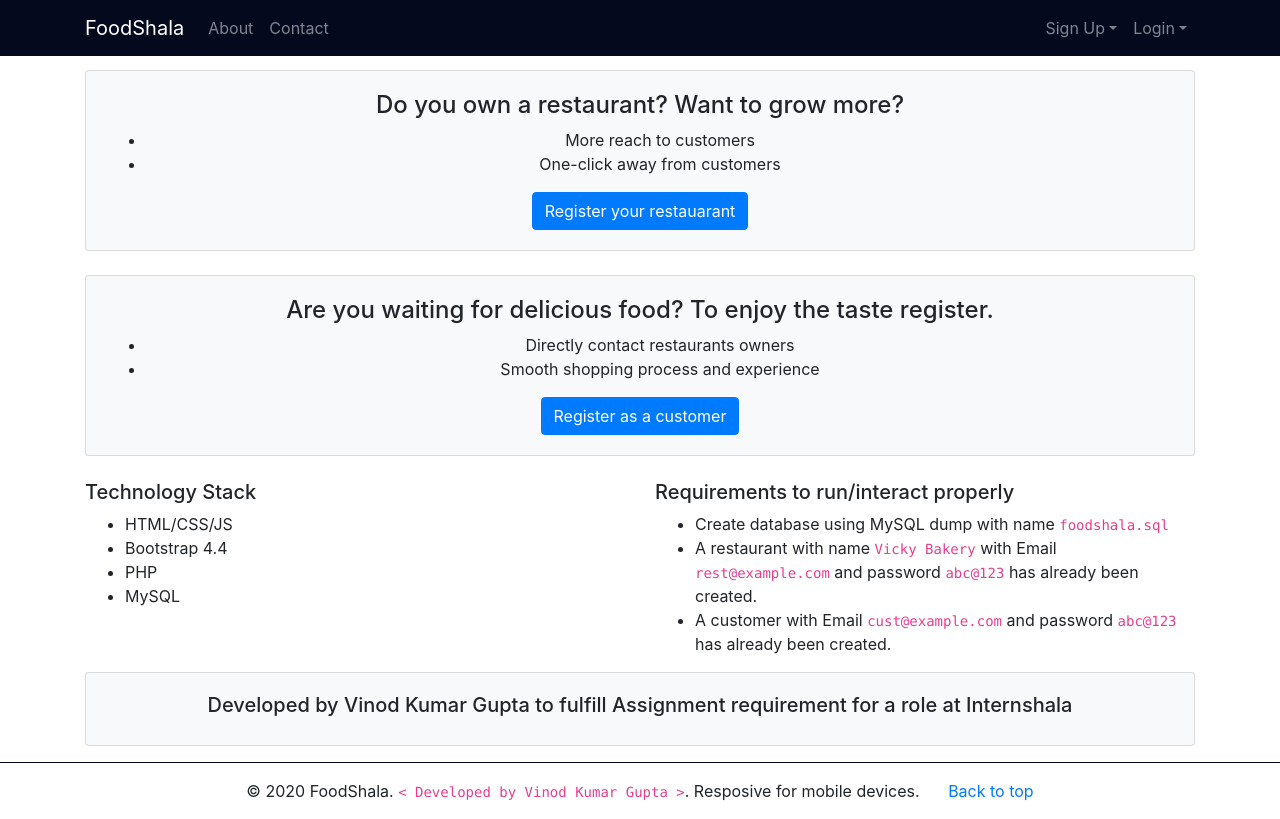
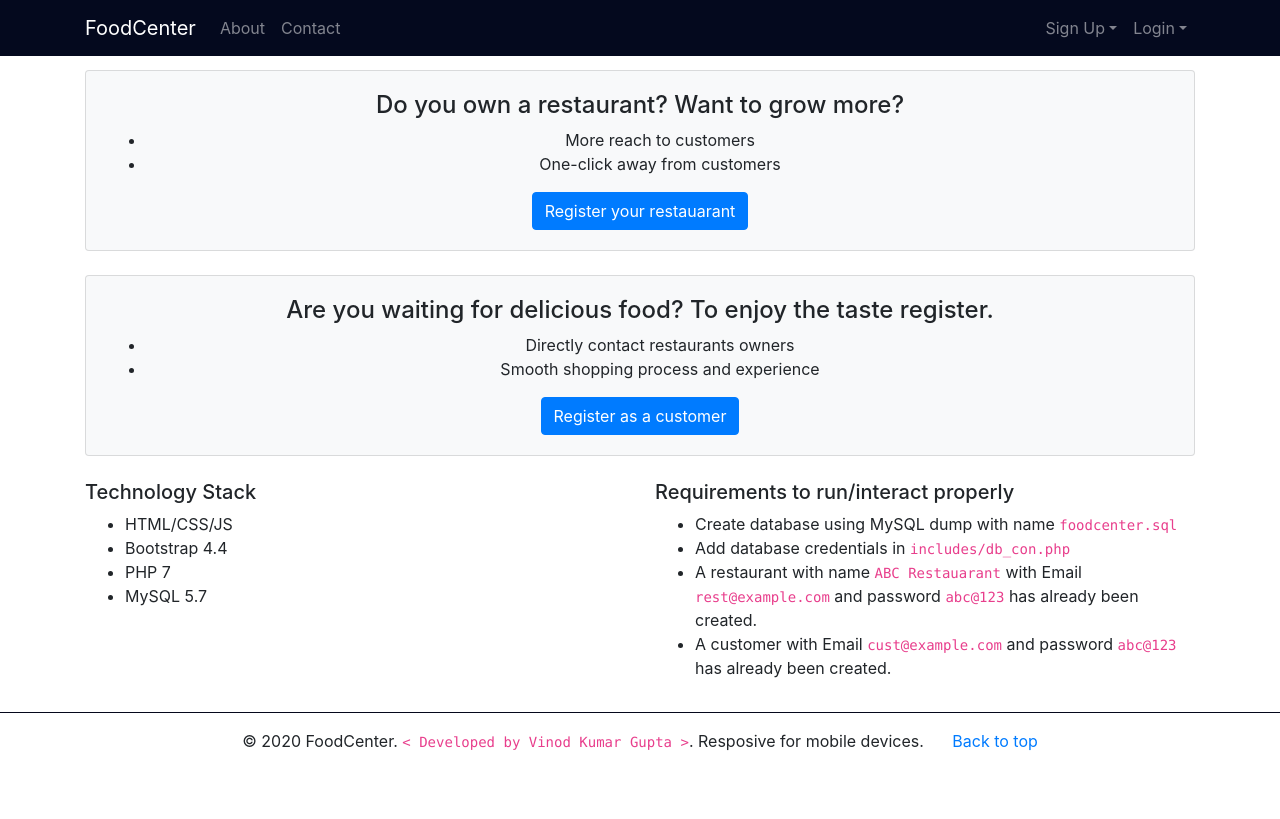
Before and after one commit to vkgupta857/food-center, a PHP site: page /?msg=1 in a window 1280 px wide. After the commit the page ends 751 px from the top, so only its background shows below. Run offline with PHP 8.4, Linux system fonts and the light colour scheme; data that the repository does not hold is empty.

Commit message:
refactor: renamed the app, add run guide

```diff
--- a/about.php
+++ b/about.php
@@ -4,7 +4,7 @@
 <head>
     <meta charset="UTF-8">
     <meta name="viewport" content="width=device-width, initial-scale=1, shrink-to-fit=no">
-    <title>About - FoodShala</title>
+    <title>About - FoodCenter</title>
 
     <link rel="stylesheet" href="css/bootstrap.min.css">
     <link rel="stylesheet" href="css/font-awesome.min.css">
@@ -17,7 +17,7 @@
 
     <section class="py-3 bg-light">
         <div class="container   ">
-            <h4>About FoodShala</h4>
+            <h4>About FoodCenter</h4>
             <p class="small">Know about us</p>
         </div>
     </section>
@@ -25,7 +25,7 @@
     <br>
     <section class="container">
 
-        <p>FoodShala is developed by Vinod Kumar Gupta</p>
+        <p>FoodCenter is developed by Vinod Kumar Gupta</p>
 
     </section>
 
--- a/add_menu_item.php
+++ b/add_menu_item.php
@@ -10,7 +10,7 @@ if(!isset($_SESSION['rest_email'])) {
 <head>
     <meta charset="UTF-8">
     <meta name="viewport" content="width=device-width, initial-scale=1">
-    <title>Add Menu Item - FoodShala</title>
+    <title>Add Menu Item - FoodCenter</title>
     <link rel="stylesheet" href="css/bootstrap.min.css">
     <link rel="stylesheet" href="css/font-awesome.min.css">
     <link rel="stylesheet" href="css/custom.css">
--- a/customer_home.php
+++ b/customer_home.php
@@ -20,7 +20,7 @@ if($stmt->execute()){
 <head>
     <meta charset="UTF-8">
     <meta name="viewport" content="width=device-width, initial-scale=1">
-    <title>Customer Home - FoodShala</title>
+    <title>Customer Home - FoodCenter</title>
     <link rel="stylesheet" href="css/bootstrap.min.css">
     <link rel="stylesheet" href="css/font-awesome.min.css">
     <link rel="stylesheet" href="css/custom.css">
--- a/customer_login.php
+++ b/customer_login.php
@@ -12,7 +12,7 @@ if(isset($_SESSION['cust_email'])){
 <head>
     <meta charset="UTF-8">
     <meta name="viewport" content="width=device-width, initial-scale=1">
-    <title>Customer Login - FoodShala</title>
+    <title>Customer Login - FoodCenter</title>
     <link rel="stylesheet" href="css/bootstrap.min.css">
     <link rel="stylesheet" href="css/font-awesome.min.css">
     <link rel="stylesheet" href="css/custom.css">
--- a/customer_register.php
+++ b/customer_register.php
@@ -12,7 +12,7 @@ if(isset($_SESSION['cust_email'])){
 <head>
     <meta charset="UTF-8">
     <meta name="viewport" content="width=device-width, initial-scale=1, shrink-to-fit=no">
-    <title>Customer Registration - FoodShala</title>
+    <title>Customer Registration - FoodCenter</title>
 
     <link rel="stylesheet" href="css/bootstrap.min.css">
     <link rel="stylesheet" href="css/font-awesome.min.css">
--- a/foodshala.sql
+++ b/foodcenter.sql
@@ -3,7 +3,7 @@
 -- https://www.phpmyadmin.net/
 --
 -- Host: localhost:3306
--- Generation Time: Jun 30, 2020 at 11:54 AM
+-- Generation Time: Jul 02, 2020 at 10:45 AM
 -- Server version: 5.7.30-0ubuntu0.18.04.1
 -- PHP Version: 7.2.24-0ubuntu0.18.04.6
 
@@ -17,7 +17,7 @@ SET time_zone = "+00:00";
 /*!40101 SET NAMES utf8mb4 */;
 
 --
--- Database: `foodshala`
+-- Database: `foodcenter`
 --
 
 -- --------------------------------------------------------
@@ -128,7 +128,7 @@ CREATE TABLE `restaurants` (
 --
 
 INSERT INTO `restaurants` (`rest_id`, `rest_name`, `rest_mobile`, `rest_email`, `rest_addr`, `rest_city`, `rest_password_hash`) VALUES
-(4, 'Vicky Bakery', '9479475120', 'rest@example.com', 'ABC Building', 'Mumbai', 'ddac418a1be76098d01107464026f65d2a3192bf');
+(4, 'ABC Restaurant', '9479475120', 'rest@example.com', 'ABC Building', 'Mumbai', 'ddac418a1be76098d01107464026f65d2a3192bf');
 
 --
 -- Indexes for dumped tables
--- a/includes/db_con.php
+++ b/includes/db_con.php
@@ -2,7 +2,7 @@
 $host = "localhost";
 $username = "vinod";
 $password = "password";
-$db_name = "foodshala";
+$db_name = "foodcenter";
 
 $con = new mysqli($host,$username,$password,$db_name);
 
--- a/includes/footer.php
+++ b/includes/footer.php
@@ -5,7 +5,7 @@
             &copy;
             <script>
             document.write(new Date().getFullYear());
-            </script> FoodShala. <code>< Developed by Vinod Kumar Gupta ></code>. Resposive for
+            </script> FoodCenter. <code>< Developed by Vinod Kumar Gupta ></code>. Resposive for
             mobile devices.
             <a href="#" class="ml-md-4">Back to top</a>
         </p>
--- a/includes/header.php
+++ b/includes/header.php
@@ -1,7 +1,7 @@
 <header>
     <nav class="navbar navbar-expand-md navbar-dark fixed-top bg-dark">
         <div class="container">
-            <a href="index.php" class="navbar-brand">FoodShala</a>
+            <a href="index.php" class="navbar-brand">FoodCenter</a>
             <button class="navbar-toggler" type="button" data-toggle="collapse" data-target="#navbar"
                 aria-controls="Menu" aria-expanded="false" aria-label="navigation">
                 <span class="navbar-toggler-icon"></span>
--- a/index.php
+++ b/index.php
@@ -12,7 +12,7 @@ if(isset($_SESSION['cust_email'])){
 <head>
     <meta charset="UTF-8">
     <meta name="viewport" content="width=device-width, initial-scale=1.0">
-    <title>Welcome - Foodshala</title>
+    <title>Welcome - FoodCenter</title>
     <link rel="stylesheet" href="css/bootstrap.min.css">
     <link rel="stylesheet" href="css/custom.css">
 </head>
@@ -60,22 +60,18 @@ if(isset($_SESSION['cust_email'])){
                     <ul>
                         <li>HTML/CSS/JS</li>
                         <li>Bootstrap 4.4</li>
-                        <li>PHP</li>
-                        <li>MySQL</li>
+                        <li>PHP 7</li>
+                        <li>MySQL 5.7</li>
                     </ul>
                 </div>
                 <div class="col-md-6">
                     <h5>Requirements to run/interact properly</h5>
                     <ul>
-                        <li>Create database using MySQL dump with name <code>foodshala.sql</code></li>
-                        <li>A restaurant with name <code>Vicky Bakery</code> with Email <code>rest@example.com</code> and password <code>abc@123</code> has already been created.</li>
+                        <li>Create database using MySQL dump with name <code>foodcenter.sql</code></li>
+                        <li>Add database credentials in <code>includes/db_con.php</code></li>
+                        <li>A restaurant with name <code>ABC Restauarant</code> with Email <code>rest@example.com</code> and password <code>abc@123</code> has already been created.</li>
                         <li>A customer with Email <code>cust@example.com</code> and password <code>abc@123</code> has already been created.</li>
                     </ul>
-                </div>
-            </div>
-            <div class="card bg-light">
-                <div class="card-body text-center">
-                    <h5>Developed by Vinod Kumar Gupta to fulfill Assignment requirement for a role at Internshala</h5>
                 </div>
             </div>
         </div>
--- a/products.php
+++ b/products.php
@@ -23,7 +23,7 @@ if($stmt->execute()){
 <head>
     <meta charset="UTF-8">
     <meta name="viewport" content="width=device-width, initial-scale=1">
-    <title>Customer Home - FoodShala</title>
+    <title>Customer Home - FoodCenter</title>
     <link rel="stylesheet" href="css/bootstrap.min.css">
     <link rel="stylesheet" href="css/font-awesome.min.css">
     <link rel="stylesheet" href="css/custom.css">
--- a/restaurant_home.php
+++ b/restaurant_home.php
@@ -20,7 +20,7 @@ if($stmt->execute()){
 <head>
     <meta charset="UTF-8">
     <meta name="viewport" content="width=device-width, initial-scale=1">
-    <title>Restaurant Home - FoodShala</title>
+    <title>Restaurant Home - FoodCenter</title>
     <link rel="stylesheet" href="css/bootstrap.min.css">
     <link rel="stylesheet" href="css/font-awesome.min.css">
     <link rel="stylesheet" href="css/custom.css">
--- a/restaurant_login.php
+++ b/restaurant_login.php
@@ -12,7 +12,7 @@ if(isset($_SESSION['cust_email'])){
 <head>
     <meta charset="UTF-8">
     <meta name="viewport" content="width=device-width, initial-scale=1, shrink-to-fit=no">
-    <title>Customer Registration - FoodShala</title>
+    <title>Customer Registration - FoodCenter</title>
 
     <link rel="stylesheet" href="css/bootstrap.min.css">
     <link rel="stylesheet" href="css/font-awesome.min.css">
--- a/restaurant_register.php
+++ b/restaurant_register.php
@@ -12,7 +12,7 @@ if(isset($_SESSION['cust_email'])){
 <head>
     <meta charset="UTF-8">
     <meta name="viewport" content="width=device-width, initial-scale=1, shrink-to-fit=no">
-    <title>Customer Registration - FoodShala</title>
+    <title>Customer Registration - FoodCenter</title>
 
     <link rel="stylesheet" href="css/bootstrap.min.css">
     <link rel="stylesheet" href="css/font-awesome.min.css">
```
Also changed, not shown: contact.php (+5 -6 lines), README.md, 6 other files.
